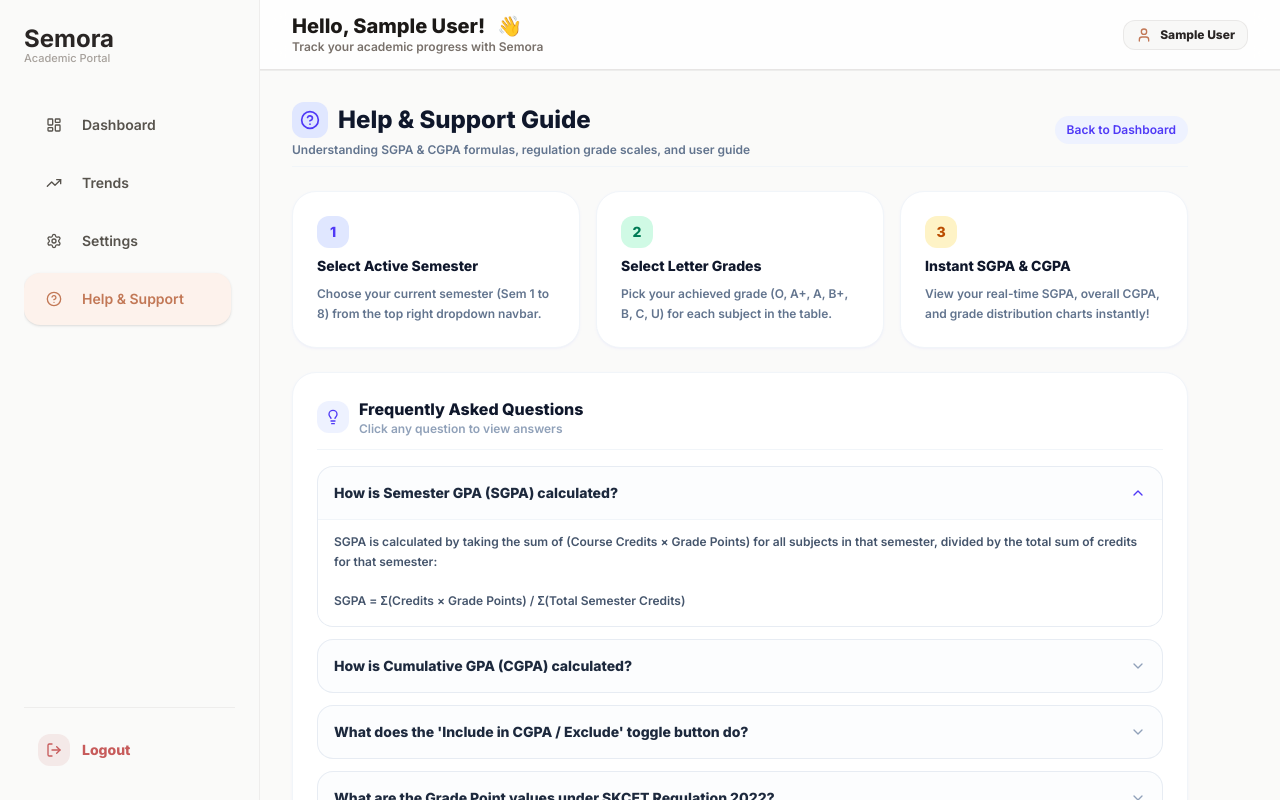
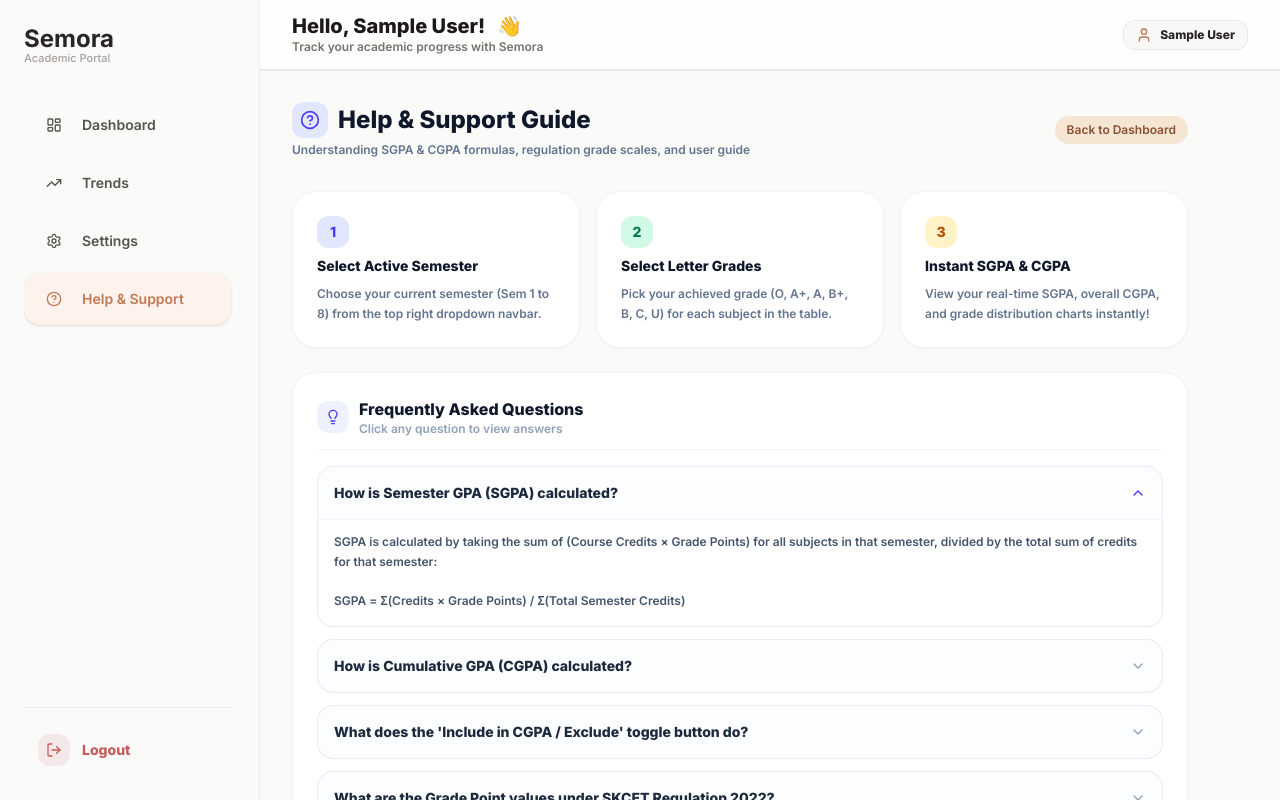
Before and after one commit to prakashseervi61/CGPA-CALC, a React (Vite) app: page /help in a window 1280 px wide. Built offline with nearby package versions, Linux system fonts and the light colour scheme; sample sign-in values are in the browser's storage.

Commit message:
style(button): update variant colors to earthy terracotta palette
- Primary: terracotta instead of indigo
- Secondary: warm tan instead of indigo-50
- PastelGreen: muted green instead of emerald
- Outline: stone borders instead of slate

```diff
--- a/src/components/ui/Button.jsx
+++ b/src/components/ui/Button.jsx
@@ -20,10 +20,10 @@
   };
 
   const variantStyles = {
-    primary: 'bg-indigo-600 hover:bg-indigo-700 text-white shadow-md shadow-indigo-500/20 hover:shadow-indigo-500/35',
-    secondary: 'bg-indigo-50 hover:bg-indigo-100 text-indigo-600 font-extrabold',
-    pastelGreen: 'bg-emerald-100 hover:bg-emerald-200 text-emerald-800 font-extrabold',
-    outline: 'border border-slate-200 bg-white hover:bg-slate-50 text-slate-700 font-bold',
+    primary: 'bg-[#C27856] hover:bg-[#A8623E] text-white shadow-md shadow-[#C27856]/20 hover:shadow-[#C27856]/35',
+    secondary: 'bg-[#F5E6D3] hover:bg-[#EBD5BE] text-[#8B4F32] font-extrabold',
+    pastelGreen: 'bg-[#D4E8D6] hover:bg-[#C2DBC5] text-[#4A6E4D] font-extrabold',
+    outline: 'border border-stone-200 bg-white hover:bg-stone-50 text-stone-700 font-bold',
   };
 
   return (
```
